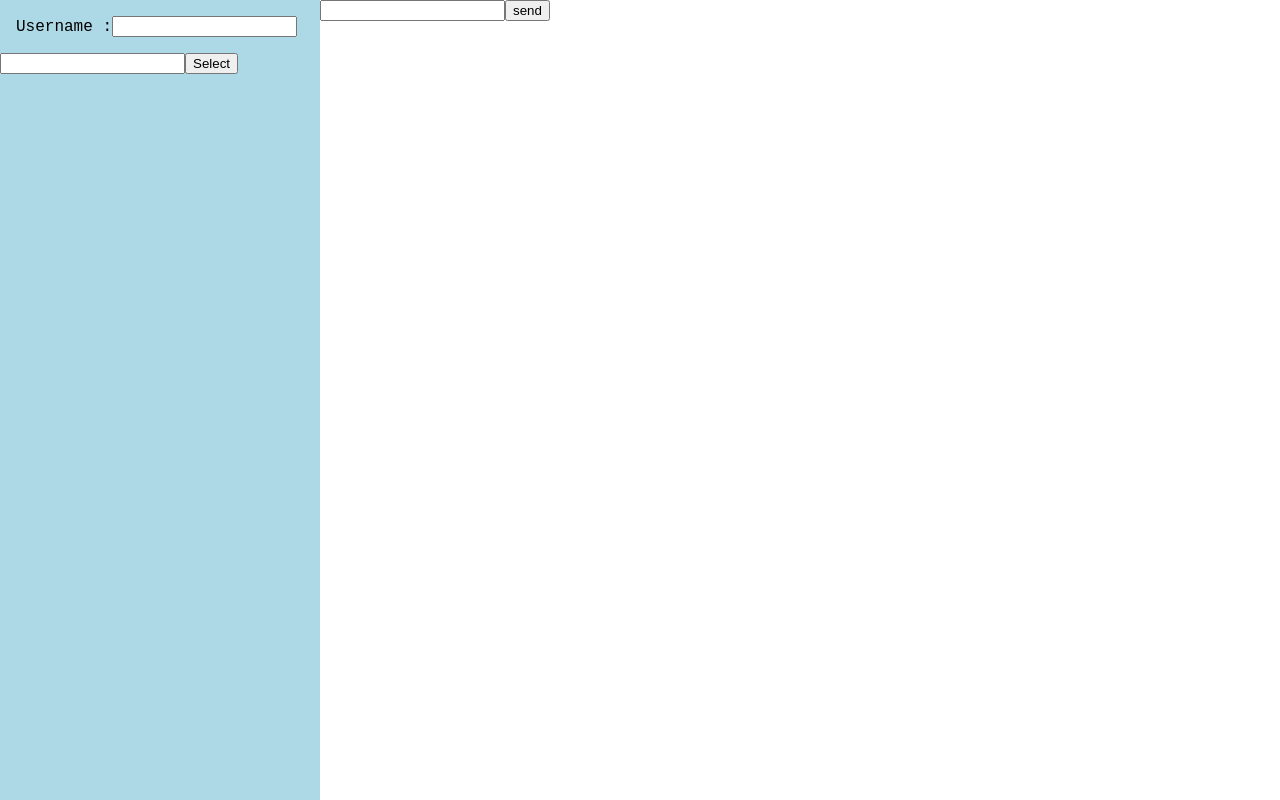
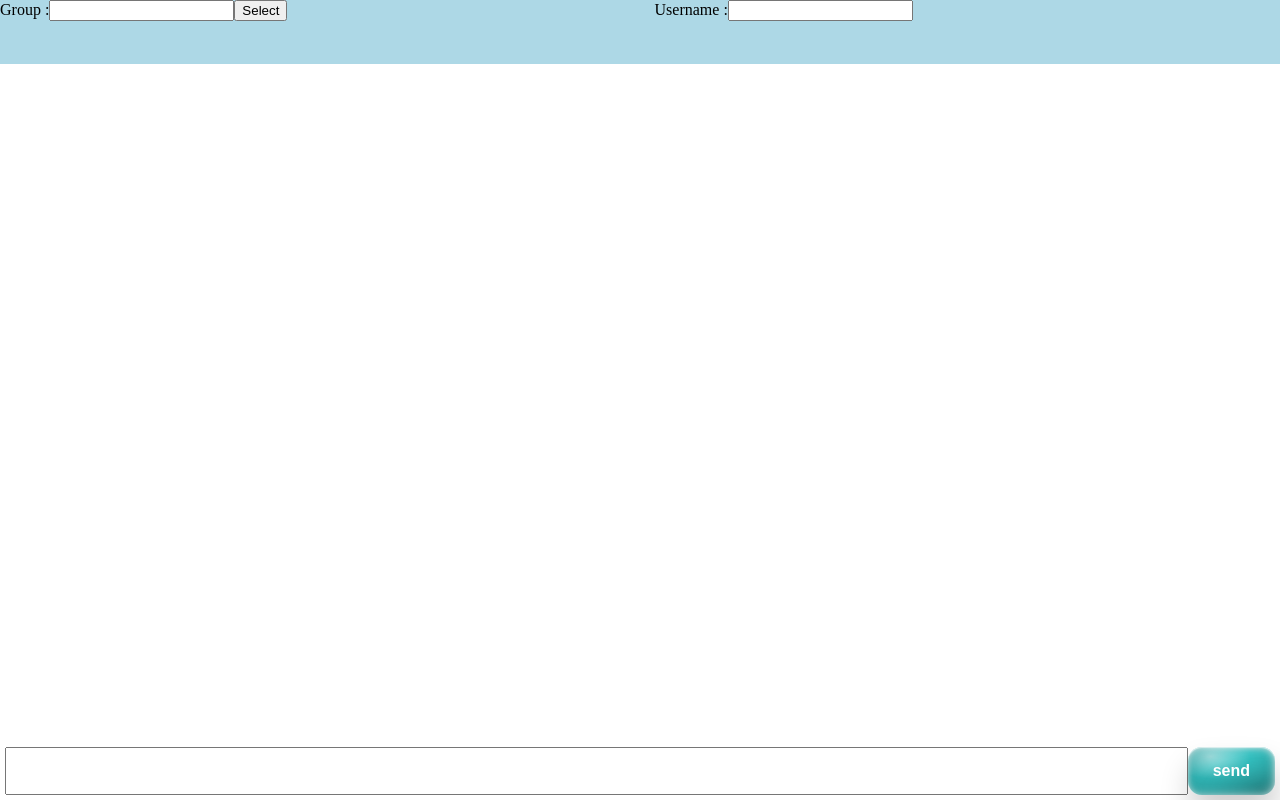
Before and after one commit to ReetuInkila/ViestitApp, a React (Create React App) app in the folder frontend/: page / in a window 1280 px wide. Built offline with nearby package versions, Linux system fonts and the light colour scheme.

Commit message:
better layout

```diff
--- a/frontend/src/App.jsx
+++ b/frontend/src/App.jsx
@@ -1,26 +1,50 @@
 import { useState } from 'react'
-
+import './app.css'
 import User from './User'
 import Groups from './Groups'
 import Chat from './Chat'
+import Message from './Message'
+import axios from 'axios'
 
 const App = () => {
     const [userName, setUserName] = useState('')
     const [selectedGroup, setSelectedGroup] = useState(null)
+    const [message, setMessage] = useState('')
+    const [messages, setMessages] = useState([])
 
     const handleNameChange = (event) => {
         setUserName(event.target.value)
     }
 
+    const sendMessage = (event) => {
+        event.preventDefault() // Prevent the default form submission behavior
+        if (userName.trim() !== '' && selectedGroup && message.trim() !== '') {
+            const newMessage = {
+                groupId: selectedGroup,
+                sender: userName,
+                text: message
+            };
+            // Send the new message to the backend
+            axios
+                .post('https://viestit-backend-rx347ght6q-lz.a.run.app/api/sendmessage', newMessage)
+                .catch(error => {
+                    console.error('Error sending message:', error)
+                })
+
+            setMessages([...messages, newMessage])
+            setMessage('')
+        }
+    }
+
     return (
-        <div>
-            <div className='left-column'>
+        <div className='content'>
+            <div className='header'>
+                <Groups setSelectedGroup={setSelectedGroup}/>
                 <User userName={userName} handleNameChange={handleNameChange}/>
-                <Groups setSelectedGroup={setSelectedGroup}/>
             </div>
-            <Chat userName={userName} selectedGroup={selectedGroup}/>
+            <Chat selectedGroup={selectedGroup} messages={messages} setMessages={setMessages}/>
+            <Message message={message} setMessage={setMessage} sendMessage={sendMessage}/>
         </div>
     )
 }
-
 export default App
--- a/frontend/src/Chat.jsx
+++ b/frontend/src/Chat.jsx
@@ -1,11 +1,8 @@
-import Message from './Message';
+import { useEffect } from 'react'
+import axios from 'axios'
 import './chat.css'
-import { useState, useEffect } from 'react'
-import axios from 'axios'
 
-const Chat = ({ userName, selectedGroup }) => {
-    const [message, setMessage] = useState('')
-    const [messages, setMessages] = useState([])
+const Chat = ({ selectedGroup, messages, setMessages }) => {
 
     useEffect(() => {
         if (selectedGroup) {
@@ -20,37 +17,11 @@ const Chat = ({ userName, selectedGroup }) => {
         }
     }, [selectedGroup])
 
-
-    const handleMsgChange = (event) => {
-        setMessage(event.target.value)
-    }
-
-    const sendMessage = (event) => {
-        event.preventDefault() // Prevent the default form submission behavior
-        if (userName.trim() !== '' && selectedGroup && message.trim() !== '') {
-            const newMessage = {
-                groupId: selectedGroup,
-                sender: userName,
-                text: message
-            };
-            // Send the new message to the backend
-            axios
-                .post('https://viestit-backend-rx347ght6q-lz.a.run.app/api/sendmessage', newMessage)
-                .catch(error => {
-                    console.error('Error sending message:', error)
-                })
-
-            setMessages([...messages, newMessage])
-            setMessage('')
-        }
-    }
-
     return (
         <div className="chat">
-            {messages.filter(msg=>msg.groupId===selectedGroup).map((message, i)=>(
+            {messages.map((message, i)=>(
                 <li key={i}>{message.sender}: {message.text}</li>
             ))}
-            <Message msg={message} handleMsgChange={handleMsgChange} sendMessage={sendMessage}/>
         </div>
     );
 };
--- a/frontend/src/Groups.jsx
+++ b/frontend/src/Groups.jsx
@@ -1,15 +1,14 @@
 import './groups.css'
-import SelectGroup from './SelectGroup';
 import { useState } from 'react'
 import axios from 'axios'
 
 const Groups = ({ setSelectedGroup }) => {
-    const[groupName, setGroupName] = useState('')
+    const [groupName, setGroupName] = useState('')
 
-    const handleNewGroup = () => {
+    const handleGroup = () => {
         if (groupName.trim() !== '') {
             const groupData = {
-                name: groupName
+                name: groupName.trim()
             }
             axios
                 .get(`https://viestit-backend-rx347ght6q-lz.a.run.app/api/groupid/${groupName}`)
@@ -32,11 +31,17 @@ const Groups = ({ setSelectedGroup }) => {
         }
     }
 
+    return (
+        <div className="selectGroup">
+            <label>Group :
+                <input
+                    id="group"
+                    value={groupName}
+                    onChange={(e) => setGroupName(e.target.value)}
+                />
+            </label>
 
-
-    return (
-        <div className="group">
-            <SelectGroup groupName={groupName} setGroupName={setGroupName} handleGroup={handleNewGroup}/>
+            <button onClick={handleGroup}>Select</button>
         </div>
     );
 };
--- a/frontend/src/Message.jsx
+++ b/frontend/src/Message.jsx
@@ -1,13 +1,13 @@
 import './message.css'
 
-const Message = ({msg, handleMsgChange, sendMessage}) => {
+const Message = ({message, setMessage, sendMessage}) => {
 
     return (
         <div className="message">
             <input
                 id="usr"
-                value={msg}
-                onChange={handleMsgChange}
+                value={message}
+                onChange={(e) => setMessage(e.target.value)}
             />
             <button onClick={sendMessage}>send</button>
         </div>
--- a/frontend/src/SelectGroup.jsx
+++ /dev/null
@@ -1,19 +0,0 @@
-const SelectGroup = ({groupName, setGroupName, handleGroup}) => {
-
-    const handleGroupChange = (event) => {
-        setGroupName(event.target.value)
-    }
-
-    return (
-        <div className="selectGroup">
-            <input
-                id="group"
-                value={groupName}
-                onChange={handleGroupChange}
-            />
-            <button onClick={handleGroup}>Select</button>
-        </div>
-    )
-}
-
-export default SelectGroup
--- /dev/null
+++ b/frontend/src/app.css
@@ -0,0 +1,12 @@
+.content{
+    display: flex;
+    flex-direction: column;
+    height: 100vh;
+}
+
+.header {
+    background-color: var(--main-bg-color);
+    display: flex;
+    flex-direction: row;
+    height: 4em
+}
--- a/frontend/src/chat.css
+++ b/frontend/src/chat.css
@@ -1,10 +1,8 @@
 .chat{
-    width: calc(100vw - var(--left-column-widht));
-    float: right;
+    flex-grow: 1;
 
 }
 .chat > li{
     list-style-type: none;
     padding: 1em;
-
 }
--- a/frontend/src/groups.css
+++ b/frontend/src/groups.css
@@ -1,3 +1,3 @@
-.groups{
-    width: 100%;
+.selectGroup{
+    flex-grow: 1;
 }
--- a/frontend/src/index.css
+++ b/frontend/src/index.css
@@ -1,16 +1,7 @@
 :root {
     --main-bg-color: lightblue;
-    --left-column-widht: 20em;
 }
-
 body{
     margin: 0;
     overflow: hidden;
 }
-.left-column {
-    width: var(--left-column-widht);
-    background-color: var(--main-bg-color);
-    height: 100vh;
-    float: left;
-    clear: left;
-}
--- a/frontend/src/message.css
+++ b/frontend/src/message.css
@@ -0,0 +1,28 @@
+.message {
+    padding: 5px;
+    display: flex;
+}
+
+.message>input {
+    flex-grow: 100;
+
+}
+
+.message>button {
+    color: #fff;
+    padding: 15px 25px;
+    background-color: #38D2D2;
+    background-image: radial-gradient(93% 87% at 87% 89%, rgba(0, 0, 0, 0.23) 0%, transparent 86.18%), radial-gradient(66% 66% at 26% 20%, rgba(255, 255, 255, 0.55) 0%, rgba(255, 255, 255, 0) 69.79%, rgba(255, 255, 255, 0) 100%);
+    box-shadow: inset -3px -3px 9px rgba(255, 255, 255, 0.25), inset 0px 3px 9px rgba(255, 255, 255, 0.3), inset 0px 1px 1px rgba(255, 255, 255, 0.6), inset 0px -8px 36px rgba(0, 0, 0, 0.3), inset 0px 1px 5px rgba(255, 255, 255, 0.6), 2px 19px 31px rgba(0, 0, 0, 0.2);
+    border-radius: 14px;
+    font-weight: bold;
+    font-size: 16px;
+
+    border: 0;
+
+    user-select: none;
+    -webkit-user-select: none;
+    touch-action: manipulation;
+
+    cursor: pointer;
+}
--- a/frontend/src/user.css
+++ b/frontend/src/user.css
@@ -1,5 +1,3 @@
 .user{
-    padding: 1em;
-    font-family: monospace;
-    font-size: large;
+    flex-grow: 1;
 }
```
